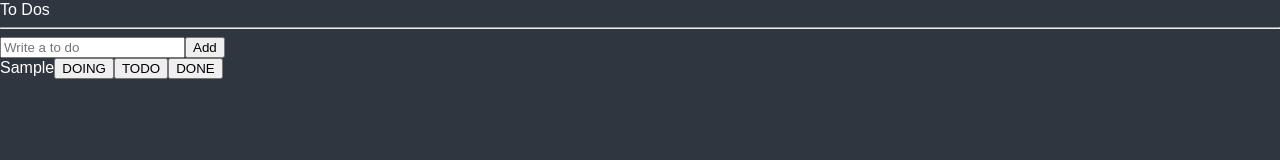
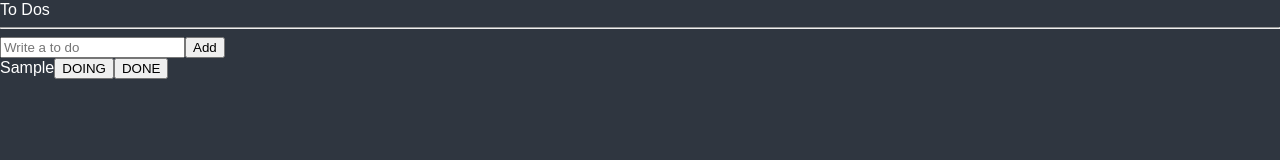
Before and after one commit to ccmonxx/state-management, a React (Create React App) app: page / in a window 1280 px wide. Both pictures are taken after typing "Sample" into the empty fields and a click on the button "Add". Shown: the top 160 px of the page. Built offline with nearby package versions, Linux system fonts and the light colour scheme.

Commit message:
Categories : 엘리멘트의 name으로 event 관리

```diff
--- a/src/atoms.tsx
+++ b/src/atoms.tsx
@@ -3,7 +3,7 @@
 export interface IToDo {
 	id: number;
 	text: string;
-	catagory: "TODO" | "DOING" | "DONE";
+	category: "TODO" | "DOING" | "DONE";
 }
 
 export const toDoState = atom<IToDo[]>({
--- a/src/components/CreateToDo.tsx
+++ b/src/components/CreateToDo.tsx
@@ -12,7 +12,7 @@
 	const handleValid = ({ toDo }: IForm) => {
 		// console.log(data.toDo);
 		setToDos((oldToDos) => [
-			{ text: toDo, id: Date.now(), catagory: "TODO" },
+			{ text: toDo, id: Date.now(), category: "TODO" },
 			...oldToDos,
 		]);
 		setValue("toDo", "");
--- a/src/components/ToDo.tsx
+++ b/src/components/ToDo.tsx
@@ -1,12 +1,40 @@
-import { IToDo } from "../atoms";
+import React from "react";
+import { useRecoilState } from "recoil";
+import { IToDo, toDoState } from "../atoms";
 
-function ToDo(toDo: IToDo) {
+function ToDo({ id, text, category }: IToDo) {
+	const setToDos = useRecoilState(toDoState);
+	// 복수의 button 태그의 이벤트를 사용할 때(button태그의 name으로 관리가능)
+	const onClick = (event: React.MouseEvent<HTMLButtonElement>) => {
+		// console.log(event.currentTarget.name);
+		const {
+			currentTarget: { name },
+		} = event;
+	};
+	// const onClick = (newCategory: IToDo["category"]) => {
+	// 	console.log("I wanna go to", newCategory);
+	// };
+
 	return (
 		<li>
-			<span>{toDo.text}</span>
-			<button>DOING</button>
-			<button>TODO</button>
-			<button>DONE</button>
+			<span>{text}</span>
+			{/* category가 DOING이 아닐때만 DOING버튼을 보여줘 */}
+			{category !== "DOING" && (
+				// <button name="DOING" onClick={() => onClick("DOING")}>
+				<button name="DOING" onClick={onClick}>
+					DOING
+				</button>
+			)}
+			{category !== "TODO" && (
+				<button name="TODO" onClick={onClick}>
+					TODO
+				</button>
+			)}
+			{category !== "DONE" && (
+				<button name="DONE" onClick={onClick}>
+					DONE
+				</button>
+			)}
 		</li>
 	);
 }
```
